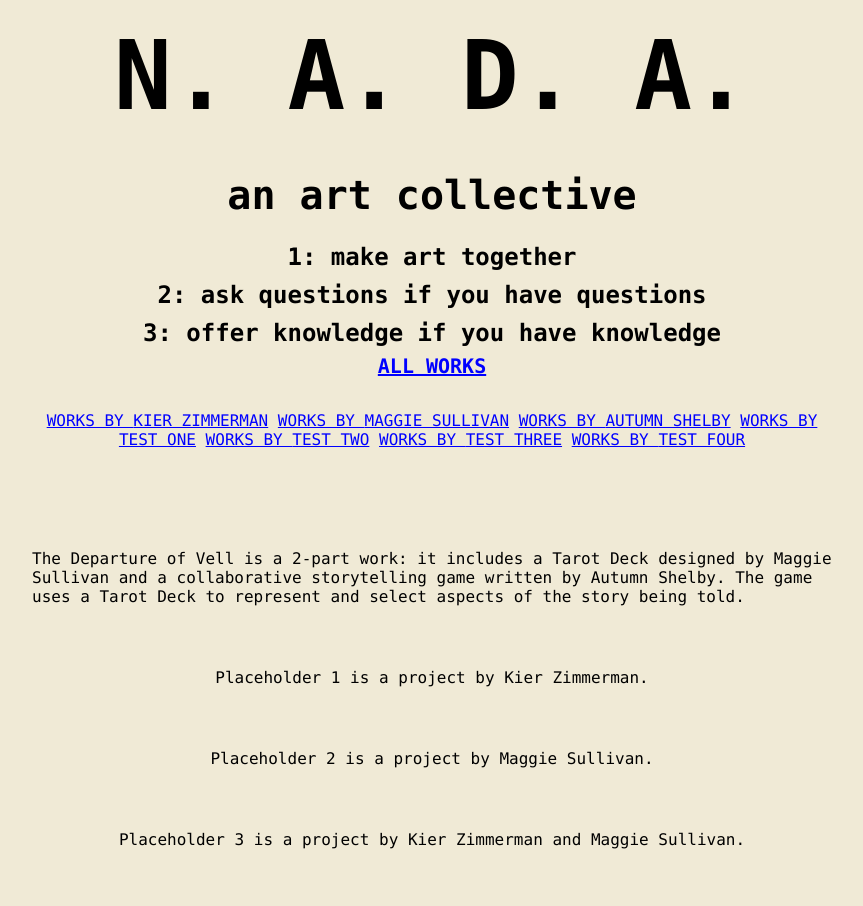
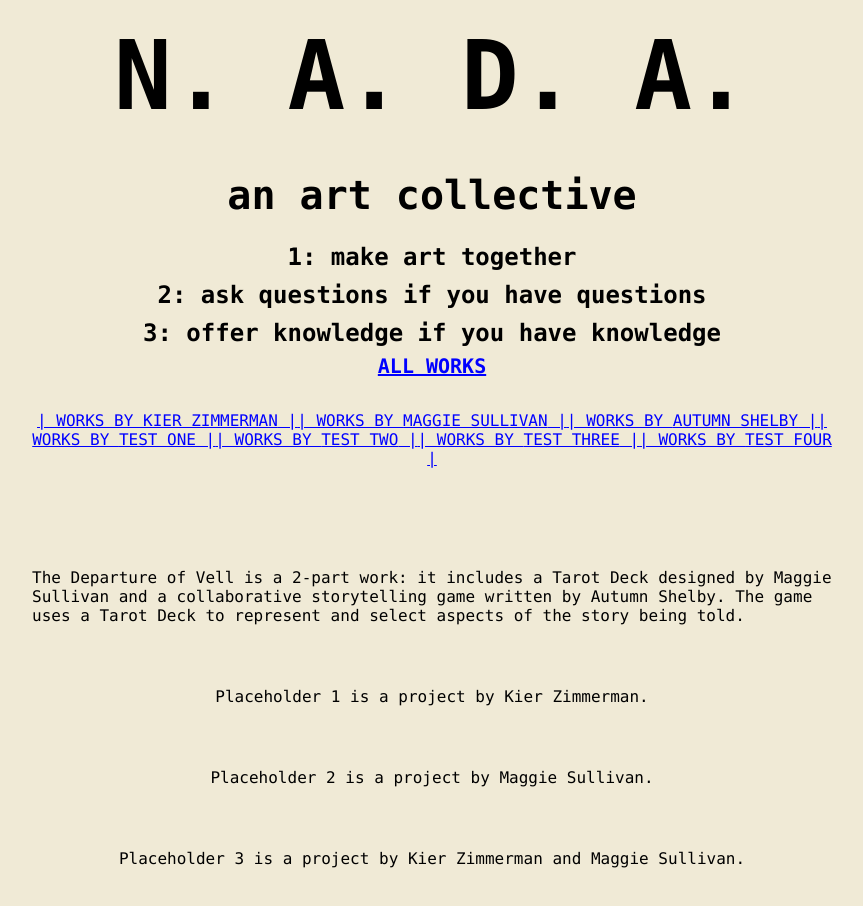
Before and after one commit to nada-art-collective/nada-site, a Next.js app: page /nada-site/ in a window 1280 px wide. Shown: the top 906 px of the page, without its empty margins (208-1071 px from the left). Built offline with nearby package versions, Linux system fonts and the light colour scheme.

Commit message:
change artist button styling

```diff
--- a/app/page.tsx
+++ b/app/page.tsx
@@ -99,14 +99,13 @@ export default function Home() {
 
     return (
       <span key={artist.text} className='linker' onClick={buttonClick}>
-        WORKS BY {artist.text}
+        | WORKS BY {artist.text} |
       </span>)
   }
 
+  let counter = 0;
 
   return (
-    // <div className={mono.className}>
-        // <main className={mono.className}>
         <main>
           <h1 key='1'>N. A. D. A.</h1>
           <h2 key='2'>an art collective</h2>
@@ -119,7 +118,7 @@ export default function Home() {
           <div key='5' className='parent'>
             <p>
               {
-                artists.map(a => <span key={a}><ArtistButton artist={{text: a}} /> </span> )
+                artists.map(a => <ArtistButton artist={{text: a}} /> )
               }
             </p>
           </div>
```
Also changed, not shown: 3 other files (tests, documents, lock files or other folders).
